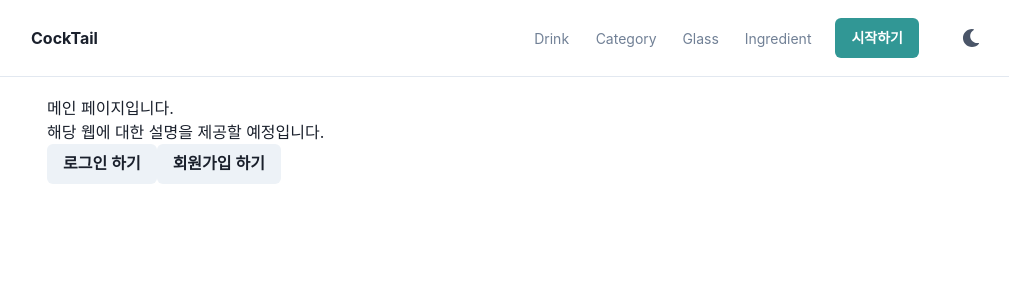
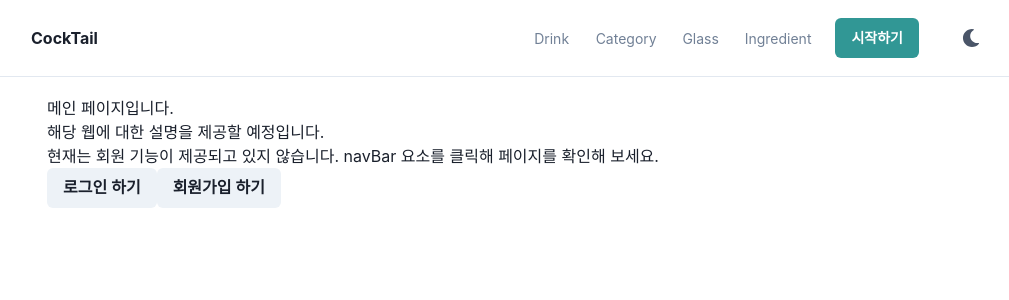
Before and after one commit to preferchoi/cocktails, a React (Create React App) app in the folder web/: page / in a window 1280 px wide. Shown: the top 300 px of the page, without its empty margins (129-1138 px from the left). Built offline with nearby package versions, Linux system fonts and the light colour scheme; the HTML template or start-up script is replaced by a standard one.

Commit message:
feat: 추가 설명

```diff
--- a/web/src/pages/Main.jsx
+++ b/web/src/pages/Main.jsx
@@ -7,6 +7,7 @@ export default function Main() {
     <DefaultLayout>
       <div>메인 페이지입니다.</div>
       <div>해당 웹에 대한 설명을 제공할 예정입니다.</div>
+      <div>현재는 회원 기능이 제공되고 있지 않습니다. navBar 요소를 클릭해 페이지를 확인해 보세요.</div>
       <Button>
         <LinkOverlay as={Link} to={'/signin'}>로그인 하기</LinkOverlay>
       </Button>
```
